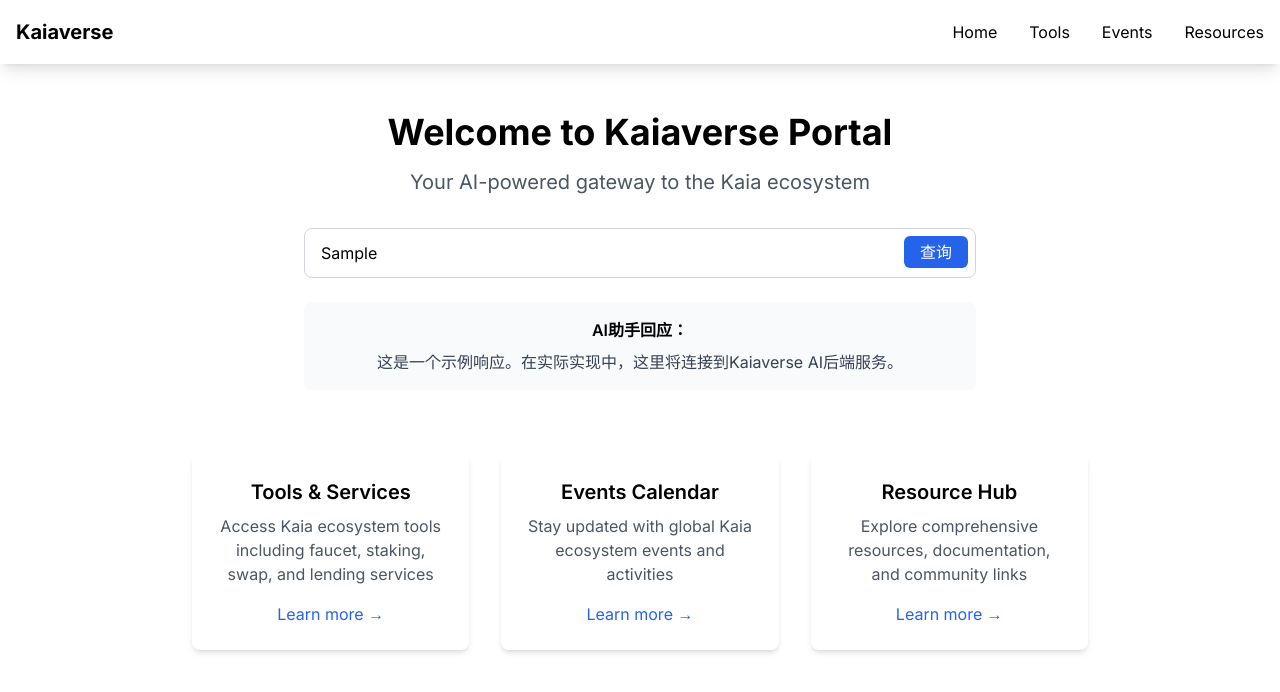
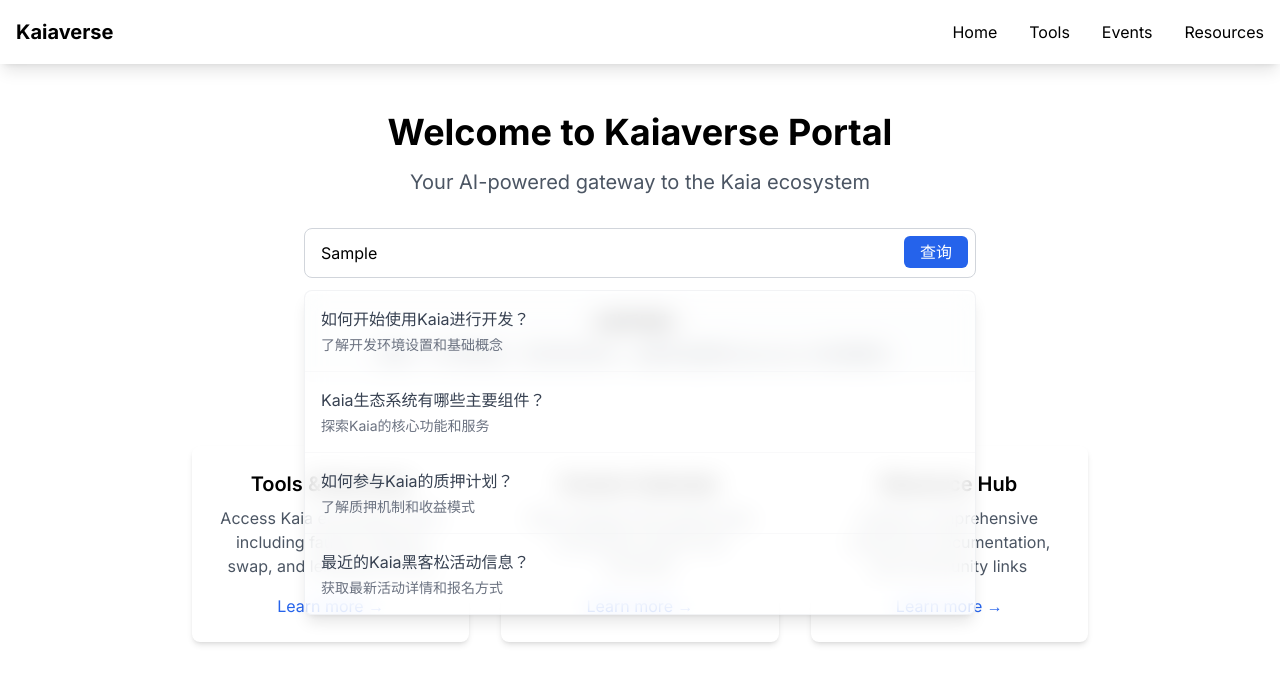
Before and after one commit to sansx/kaiaverse-portal, a Next.js app: page / in a window 1280 px wide. Both pictures are taken after typing "Sample" into the empty fields and a click on the button "查询". Shown: the top 692 px of the page. Built offline with nearby package versions, Linux system fonts and the light colour scheme.

Commit message:
add ai query suggestions

```diff
--- a/app/components/AIQueryBox.tsx
+++ b/app/components/AIQueryBox.tsx
@@ -6,6 +6,31 @@
   const [query, setQuery] = useState('');
   const [isLoading, setIsLoading] = useState(false);
   const [result, setResult] = useState('');
+  const [showSuggestions, setShowSuggestions] = useState(false);
+
+  // 示例建议问题列表
+  const suggestionQuestions = [
+    {
+      id: 1,
+      question: "如何开始使用Kaia进行开发？",
+      description: "了解开发环境设置和基础概念"
+    },
+    {
+      id: 2,
+      question: "Kaia生态系统有哪些主要组件？",
+      description: "探索Kaia的核心功能和服务"
+    },
+    {
+      id: 3,
+      question: "如何参与Kaia的质押计划？",
+      description: "了解质押机制和收益模式"
+    },
+    {
+      id: 4,
+      question: "最近的Kaia黑客松活动信息？",
+      description: "获取最新活动详情和报名方式"
+    }
+  ];
 
   const handleSubmit = async (e: React.FormEvent) => {
     e.preventDefault();
@@ -19,14 +44,21 @@
     }, 1000);
   };
 
+  const handleSuggestionClick = (question: string) => {
+    setQuery(question);
+    setShowSuggestions(false);
+  };
+
   return (
     <div className="w-full max-w-2xl mx-auto">
-      <form onSubmit={handleSubmit} className="mb-6">
+      <div className="relative">
+        <form onSubmit={handleSubmit} className="mb-2">
           <div className="relative">
             <input
               type="text"
               value={query}
               onChange={(e) => setQuery(e.target.value)}
+              onFocus={() => setShowSuggestions(true)}
               placeholder="询问关于Kaia生态的任何问题..."
               className="w-full px-4 py-3 rounded-lg border border-gray-300 focus:outline-none focus:ring-2 focus:ring-blue-500"
             />
@@ -40,8 +72,29 @@
           </div>
         </form>
 
+        {/* 建议问题下拉框 */}
+        {showSuggestions && (
+          <div
+            className="absolute z-10 w-full mt-1 backdrop-blur-md bg-white/70 rounded-lg shadow-lg border border-gray-200/50 divide-y divide-gray-100/50"
+            onMouseEnter={() => setShowSuggestions(true)}
+            onMouseLeave={() => setShowSuggestions(false)}
+          >
+            {suggestionQuestions.map((item) => (
+              <div
+                key={item.id}
+                className="p-4 hover:bg-white/40 cursor-pointer transition-all duration-200"
+                onClick={() => handleSuggestionClick(item.question)}
+              >
+                <div className="text-gray-700 text-left mb-1">{item.question}</div>
+                <div className="text-sm text-gray-500 text-left">{item.description}</div>
+              </div>
+            ))}
+          </div>
+        )}
+      </div>
+
       {result && (
-        <div className="bg-gray-50 p-4 rounded-lg">
+        <div className="bg-gray-50 p-4 rounded-lg mt-4">
           <h3 className="font-semibold mb-2">AI助手回应：</h3>
           <p className="text-gray-700">{result}</p>
         </div>
```
Lines whose indentation alone changed are shown as unchanged.
